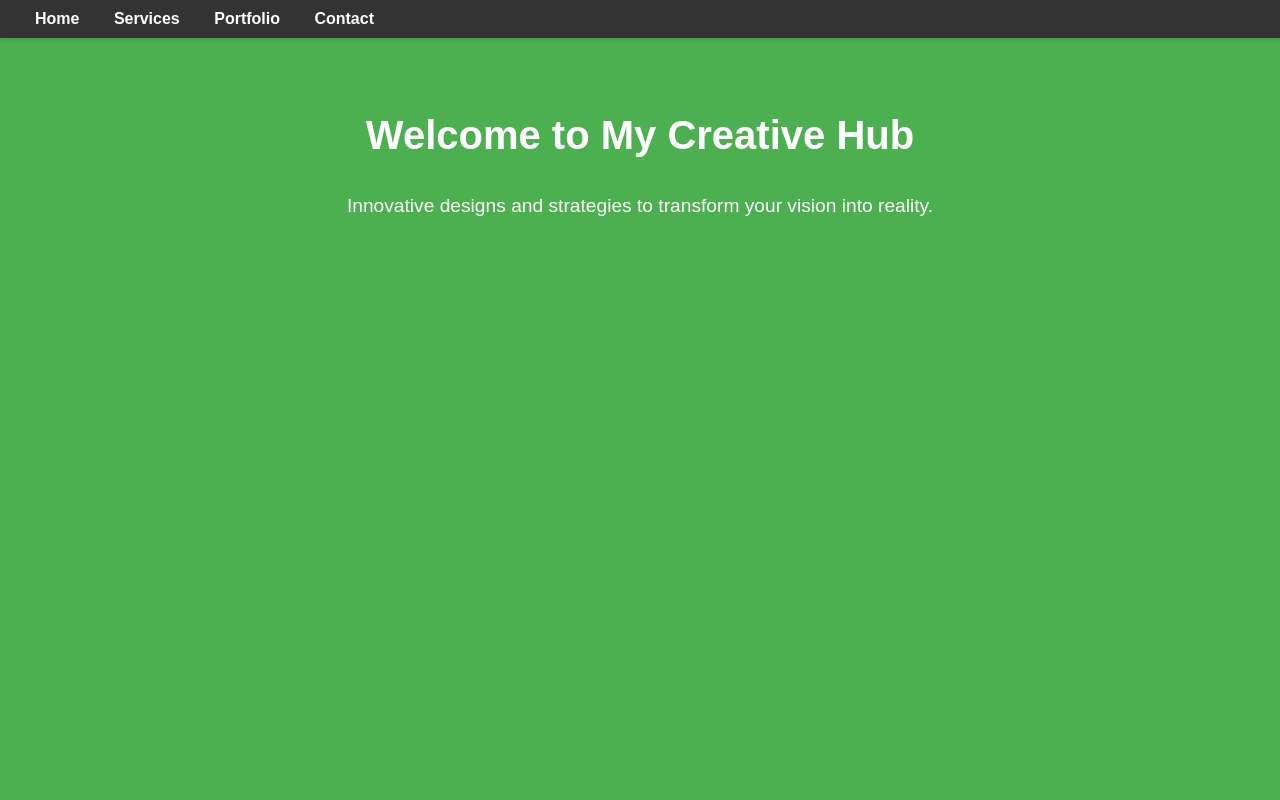
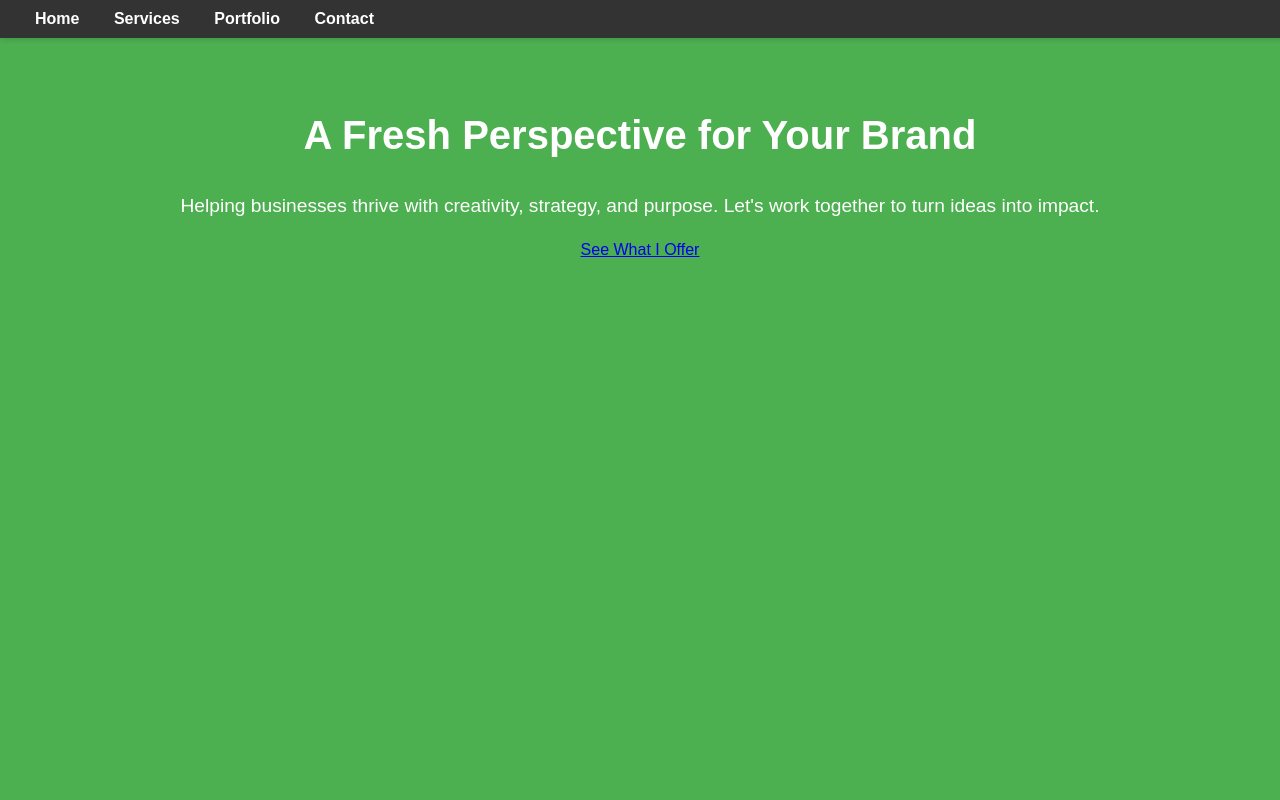
Before and after one commit to gemasp9/github.io, a plain HTML site: page index.html in a window 1280 px wide. Shown: the top 800 px of the page. Drawn offline with Linux system fonts and the light colour scheme.

Commit message:
Update index.html

```diff
--- a/index.html
+++ b/index.html
@@ -13,12 +13,11 @@
         <a href="#portfolio">Portfolio</a>
         <a href="#contact">Contact</a>
     </nav>
-
-    <section id="home">
-        <h1>Welcome to My Creative Hub</h1>
-        <p>Innovative designs and strategies to transform your vision into reality.</p>
-    </section>
-
+  <section id="home" class="landing-page">
+    <h1>A Fresh Perspective for Your Brand</h1>
+    <p>Helping businesses thrive with creativity, strategy, and purpose. Let's work together to turn ideas into impact.</p>
+    <a href="#services" class="cta-button">See What I Offer</a>
+</section>
     <section id="services">
         <h2>Services</h2>
         <div class="service-item">
```
